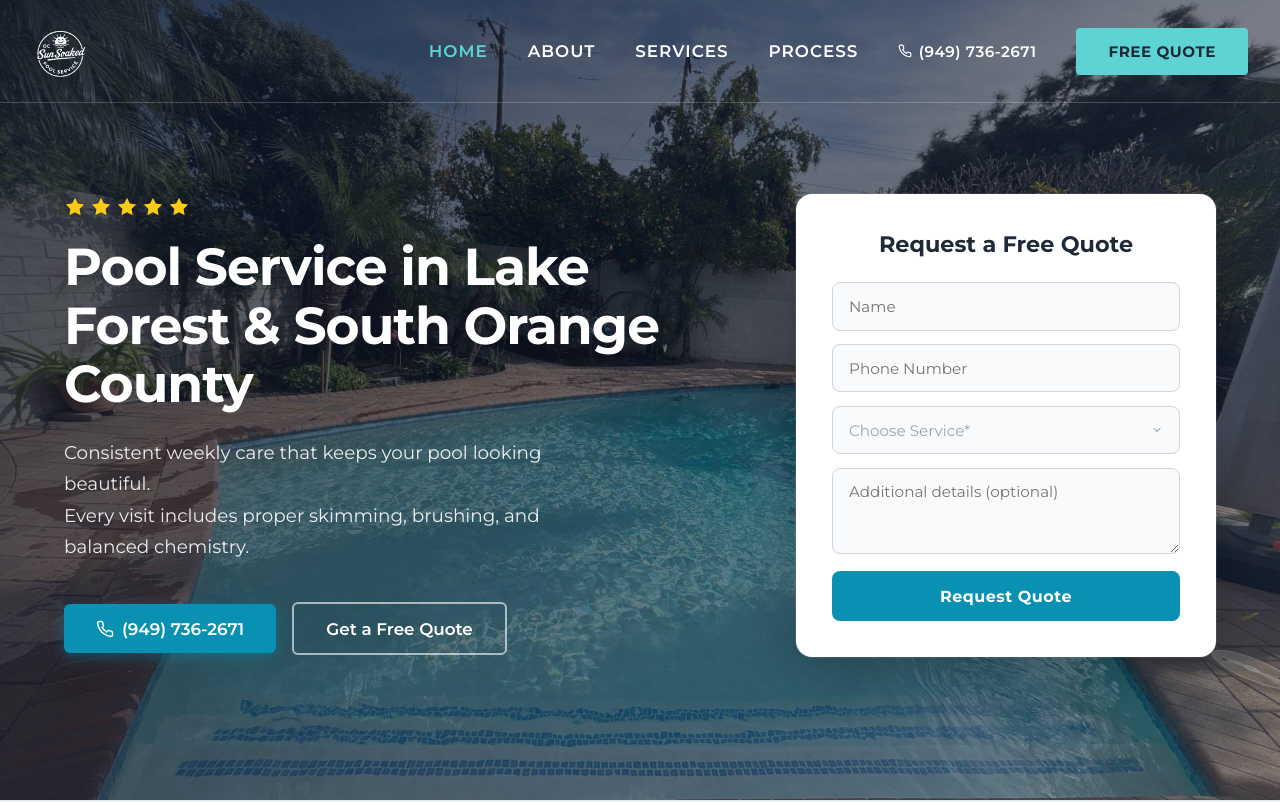
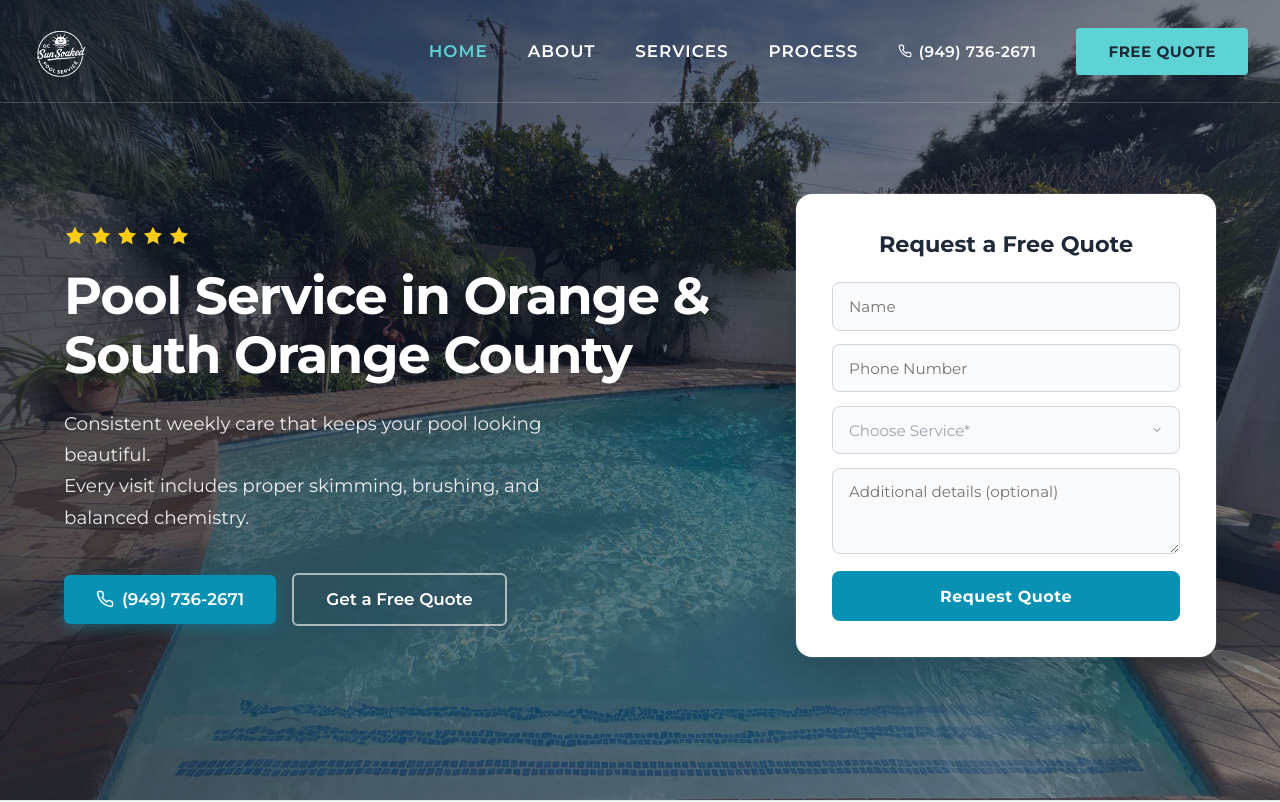
Before and after one commit to LuisCerecer/SunSoakeedPools, a React (Vite) app: page / in a window 1280 px wide. Shown: the top 802 px of the page. Built offline with nearby package versions, Linux system fonts and the light colour scheme; the HTML template or start-up script is replaced by a standard one.

Commit message:
Updated Hero.jsx

```diff
--- a/src/components/Hero.jsx
+++ b/src/components/Hero.jsx
@@ -150,7 +150,7 @@ export default function Hero() {
               letterSpacing: '-0.02em',
               fontFamily: "'Montserrat', sans-serif"
             }}>
-              Pool Service in Lake Forest &amp; South Orange County
+              Pool Service in Orange &amp; South Orange County
             </h1>
 
             <p style={{
```
